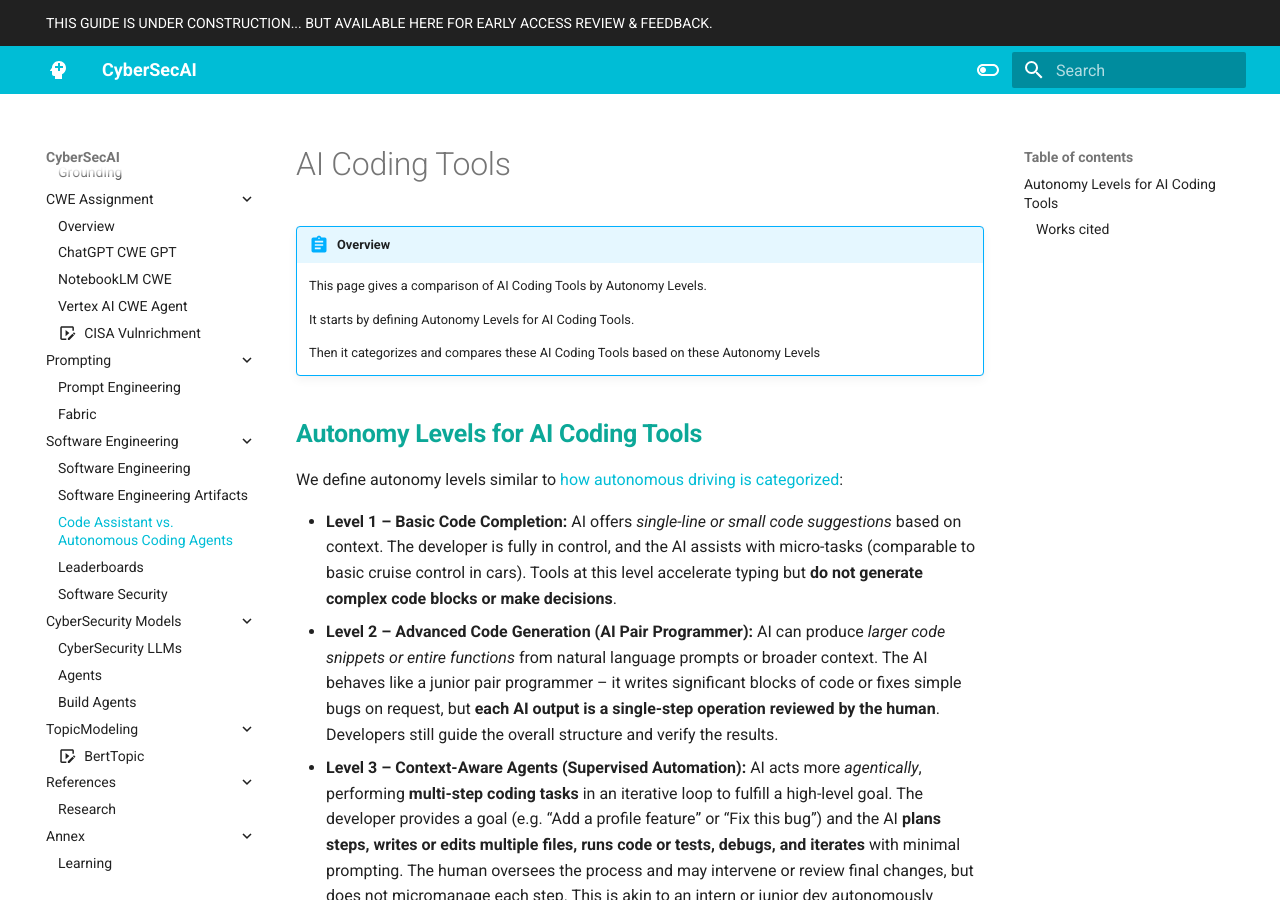
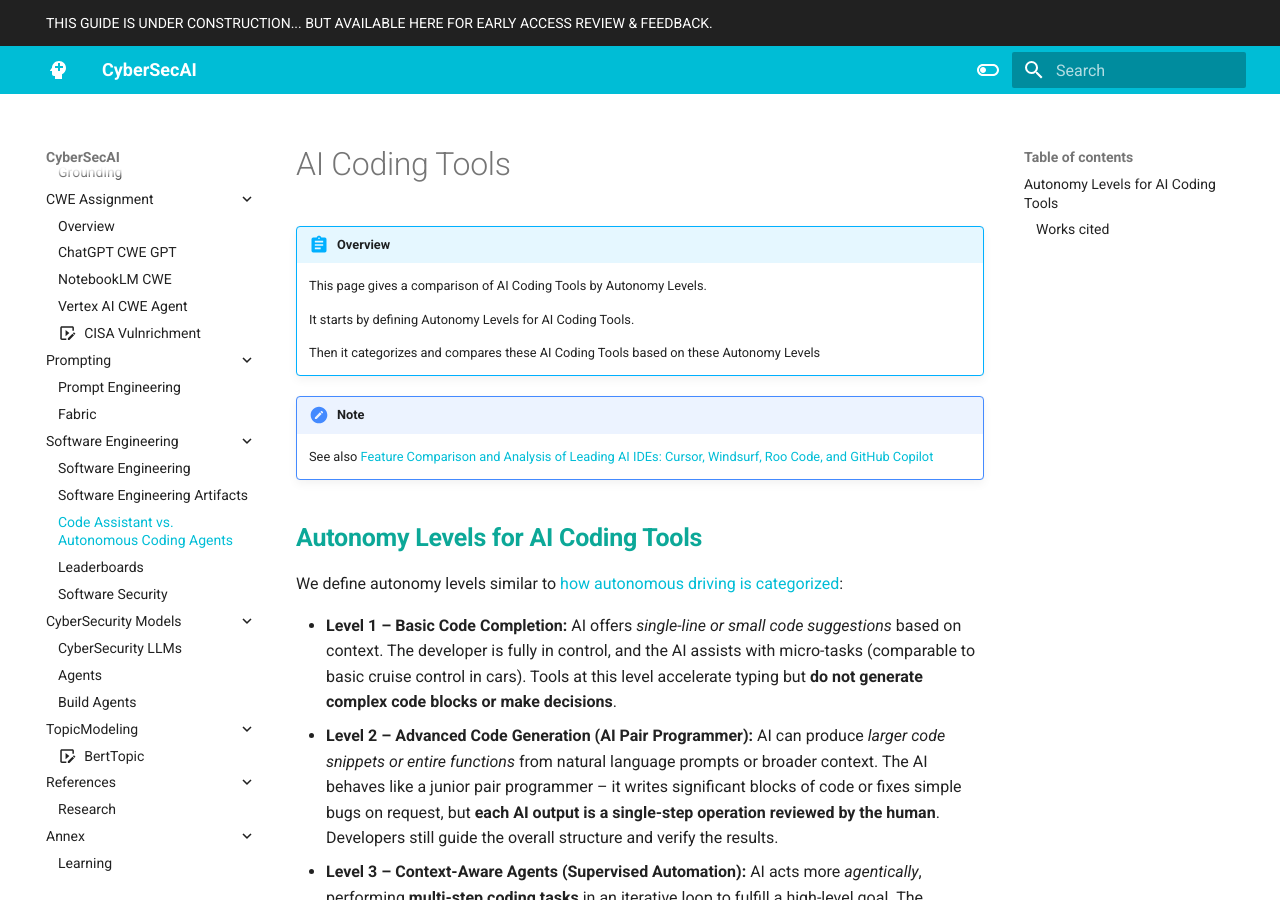
Before and after one commit to CyberSecAI/CyberSecAI.github.io, an MkDocs documentation site: the page built from docs/software/code/code_assistant_agents.md, in a window 1280 px wide and 900 px high. Built offline with MkDocs 1.6.1 and Material for MkDocs 9.7.7, drawn with Linux system fonts in a browser that asks for light colours; comment, search, counter and statistics services are not loaded.

Commit message:
add IDE code assist

```diff
--- a/docs/software/code/code_assistant_agents.md
+++ b/docs/software/code/code_assistant_agents.md
@@ -9,6 +9,10 @@
     Then it categorizes and compares these AI Coding Tools based on these Autonomy Levels
 
 
+!!! note
+
+    See also [Feature Comparison and Analysis of Leading AI IDEs: Cursor,
+    Windsurf, Roo Code, and GitHub Copilot](../../assets/docs/IDEs_Feature_Comparison.pdf)
 ## **Autonomy Levels for AI Coding Tools**
 
 We define autonomy levels similar to [how autonomous driving is categorized](https://sourcegraph.com/blog/levels-of-code-ai):
```
Also changed, not shown: 1 other file.
